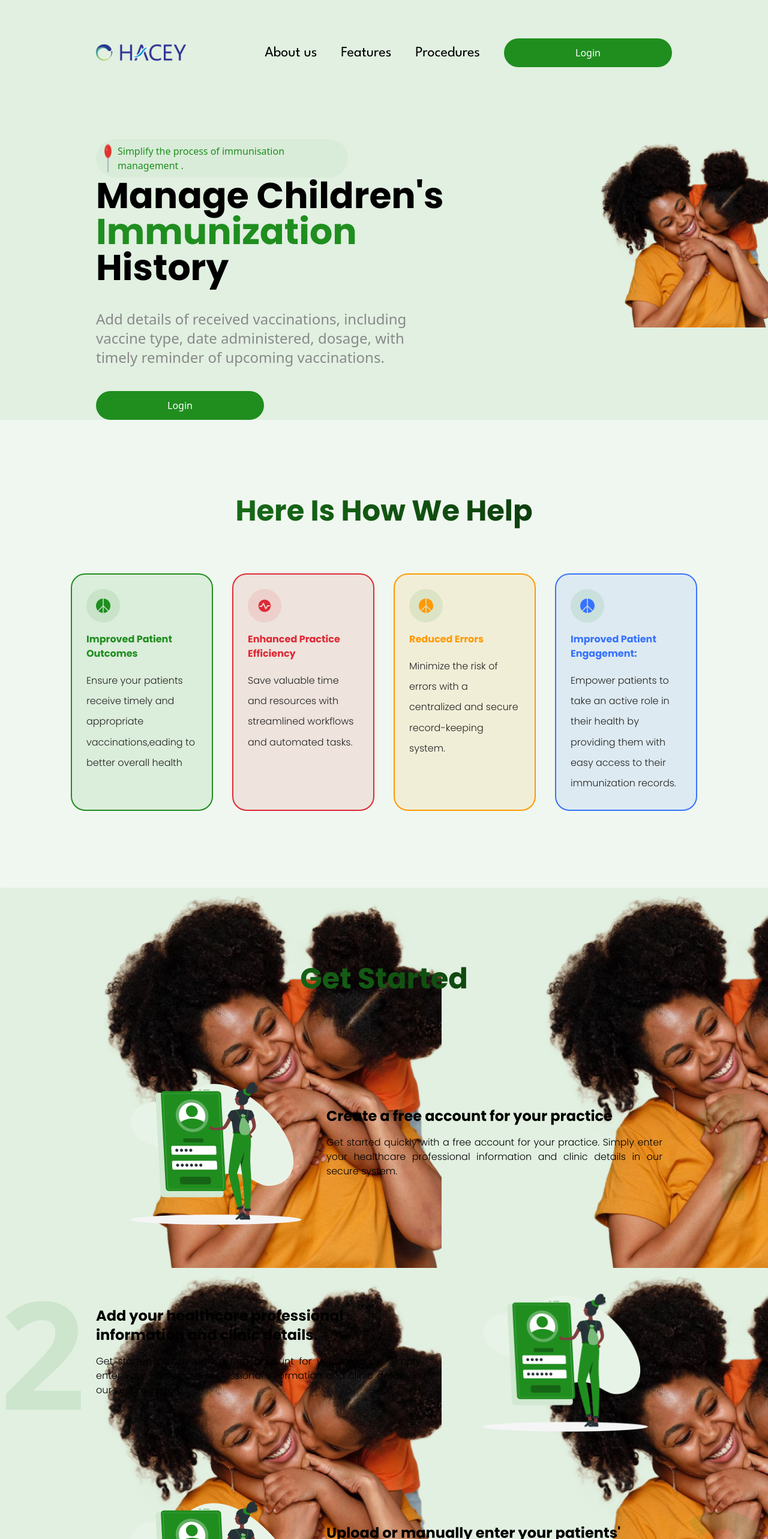
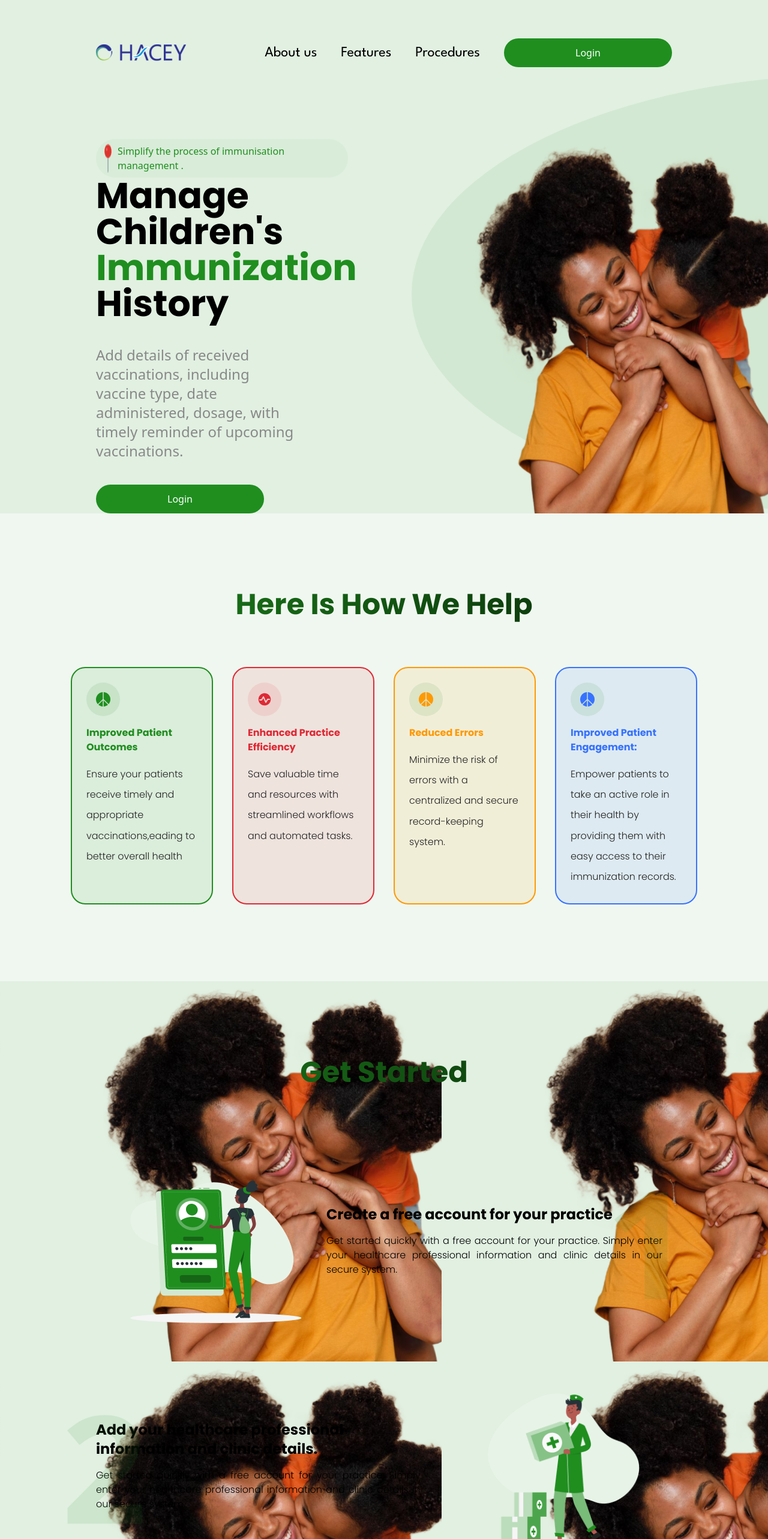
Before and after one commit to moboluwaduroadebajo/vaccine-mgt, a Next.js app: page / in a window 1280 px wide. Shown: the top 2566 px of the page at 60% size. Built offline with nearby package versions, Linux system fonts and the light colour scheme.

Commit message:
complete landing page

```diff
--- a/src/components/Home/GetStartedPage.tsx
+++ b/src/components/Home/GetStartedPage.tsx
@@ -1,9 +1,9 @@
 import React from "react";
 import img1 from "../../../public/img1.png";
-import Image from "next/image";
-import StepstoStart from "../StepstoStart";
-
-// #f0f7f0;
+import img2 from "../../../public/img2.png";
+import img3 from "../../../public/img3.png";
+import img4 from "../../../public/img4.png";
+import StepstoStart from "./StepstoStart";
 
 const GetStartedPage = () => {
   const menu = [
@@ -19,25 +19,25 @@ const GetStartedPage = () => {
       title: "Add your healthcare professional information and clinic details.",
       description:
         "Get started quickly with a free account for your practice. Simply enter your healthcare professional information and clinic details in our secure system.",
-      image: img1,
+      image: img2,
     },
     {
       id: 3,
       title: "Upload or manually enter your patients' immunization data.",
       description:
         "Upload your patients' immunization data directly or enter it manually with ease. Our system is designed for efficient data management.",
-      image: img1,
+      image: img3,
     },
     {
       id: 4,
       title: "Set up automated reminders and customize reporting preferences.",
       description:
         "Never miss a vaccination again! Set up automated alerts for upcoming immunizations and customize reporting preferences to meet your practice's specific needs.",
-      image: img1,
+      image: img4,
     },
   ];
   return (
-    <div className="bg-[#E1F0E1] pt-32 bg-hero-image">
+    <div className="bg-[#E1F0E1] py-32 bg-hero-image">
       <p className="font-poppins text-center text-transparent capitalize bg-gradient-to-r from-[#1F8E1F] to-[#061c06] bg-clip-text md:text-5xl text-3xl font-bold pb-20">
         Get Started
       </p>
--- a/src/components/Home/HeroSection.tsx
+++ b/src/components/Home/HeroSection.tsx
@@ -10,7 +10,7 @@ const HeroSection = () => {
       <Navbar />
 
       <div className="mt-20 lg:flex justify-between lg:pl-40 pl-8">
-        <div className="w\-1/2">
+        <div className="w-1/2">
           <div className="flex gap-1 bg-[#D9ECD9] p-2 md:w-[420px] w-[340px] rounded-full">
             <Image alt="pin" src={pin} />
             <p className="text-[#1F8E1F] md:text-base text-xs">
@@ -33,8 +33,18 @@ const HeroSection = () => {
           </button>
         </div>
 
-        <div className="lg:block hidden">
-          <Image alt="mom-image" src={HeroImage} />
+        <div className="lg:flex hidden relative">
+          <svg
+            className="absolute right-0 bottom-0"
+            width={594}
+            height={732}
+            viewBox="0 0 594 732"
+            fill="none"
+            xmlns="http://www.w3.org/2000/svg">
+            <ellipse cx={745.5} cy={366} rx={745.5} ry={366} fill="#D2E8D2" />
+          </svg>
+          <Image alt="mom-image" src={HeroImage} className="z-50" />
+          {/* <div className="w-full h-[500px] bg-red-600 absolute top-0 -right-1/4 rounded-[50%] overflow-hidden"></div> */}
         </div>
       </div>
     </div>
--- a/src/components/Home/Navbar.tsx
+++ b/src/components/Home/Navbar.tsx
@@ -2,6 +2,7 @@ import Image from "next/image";
 import React from "react";
 import Logo from "@/../public/logo.png";
 import { IoIosMenu } from "react-icons/io";
+import Link from "next/link";
 
 const Navbar = () => {
   return (
@@ -10,14 +11,16 @@ const Navbar = () => {
 
       <div className="md:flex hidden gap-10 justify-center items-center">
         <ul className="flex items-center lg:gap-10 gap-8 font-league lg:text-2xl text-xl text-nowrap text-[#000]">
-          <li>About us </li>
-          <li>Features</li>
-          <li>Procedures</li>
+          <li className=" cursor-pointer hover:text-green-700">About us </li>
+          <li className=" cursor-pointer hover:text-green-700">Features</li>
+          <li className=" cursor-pointer hover:text-green-700">Procedures</li>
         </ul>
 
-        <button className="bg-[#1F8E1F] lg:w-[280px] w-[100px] h-12 rounded-[80px] text-white">
-          Login
-        </button>
+        <Link href="/login">
+          <button className="bg-[#1F8E1F] lg:w-[280px] w-[100px] h-12 rounded-[80px] text-white">
+            Login
+          </button>
+        </Link>
       </div>
 
       {/* mobile Navbar */}
--- /dev/null
+++ b/src/components/Home/RegisterSection.tsx
@@ -0,0 +1,28 @@
+import React from "react";
+import Image from "next/image";
+import nurse from "@/assets/nurse-img.png";
+
+const RegisterSection = () => {
+  return (
+    <div className="relative">
+      <Image alt="nurse-image" src={nurse} className=" object-cover w-screen" />
+
+      <div className="absolute md:top-[40%] md:left-[60%] top-[10%] left-[50%] max-w-[]">
+        <p className="text-white font-poppins md:text-2xl text-sm md:leading-[48px] max-w-[500px] font-medium mb-8">
+          Join a growing network of healthcare professionals who are
+          transforming immunization management! <br />
+          <span>
+            {" "}
+            Sign up for your free account today and experience the difference.
+          </span>
+        </p>
+
+        <button className="bg-[#1F8E1F] lg:w-[400px] w-[200px] rounded-[80px] text-white md:h-[62px] h-12">
+          Register now
+        </button>
+      </div>
+    </div>
+  );
+};
+
+export default RegisterSection;
--- a/src/components/StepstoStart.tsx
+++ b/src/components/Home/StepstoStart.tsx
@@ -1,6 +1,5 @@
 import Image, { StaticImageData } from "next/image";
 import React from "react";
-import img1 from "../../public/img1.png";
 
 interface StepsProps {
   isMultiple?: boolean;
@@ -18,13 +17,13 @@ const StepstoStart = ({
 }: StepsProps) => {
   return (
     <div
-      className={`flex items-center md:p-8 p-4 relative md:px-40 mb-4 ${
+      className={`flex items-center md:p-10 p-4 relative md:px-40 mb-4 ${
         isMultiple
-          ? "flex-row-reverse md:justify-end md:gap-16"
+          ? "flex-row-reverse md:justify-around md:gap-16"
           : "md:justify-center"
       }`}>
-      <div className="">
-        <Image alt="img1" src={img1} className="" />
+      <div>
+        <Image alt="img1" src={image} className="" />
       </div>
 
       <div className="font-poppins flex flex-col gap-4">
@@ -36,11 +35,11 @@ const StepstoStart = ({
 
       <div
         className={`absolute top-0 bottom-0 flex items-center justify-center ${
-          isMultiple ? "left-0" : "right-0"
+          isMultiple ? "left-[8%]" : "right-[10%]"
         }`}>
-        <span className="text-[#1F8E1F] text-[250px] leading-none opacity-[10%] font-bold">
+        <p className="text-[#1F8E1F] text-[250px] leading-none opacity-[10%] font-bold">
           {id}
-        </span>
+        </p>
       </div>
     </div>
   );
--- a/src/components/Home/index.tsx
+++ b/src/components/Home/index.tsx
@@ -2,4 +2,5 @@ export { default as Navbar } from "./Navbar";
 export { default as Hero } from "./HeroSection";
 export { default as Help } from "./Help";
 export { default as GetStarted } from "./GetStartedPage";
+export { default as RegisterSection } from "./RegisterSection";
 export { default as Footer } from "./Footer";
--- a/src/pages/index.tsx
+++ b/src/pages/index.tsx
@@ -1,4 +1,10 @@
-import { Footer, GetStarted, Help, Navbar } from "@/components/Home";
+import {
+  Footer,
+  GetStarted,
+  Help,
+  Navbar,
+  RegisterSection,
+} from "@/components/Home";
 import HeroSection from "@/components/Home/HeroSection";
 import Image from "next/image";
 // import { Inter } from "next/font/google";
@@ -11,6 +17,7 @@ export default function Home() {
       <HeroSection />
       <Help />
       <GetStarted />
+      <RegisterSection />
       <Footer />
     </>
   );
--- /dev/null
+++ b/src/pages/login.tsx
@@ -0,0 +1,7 @@
+import React from "react";
+
+const login = () => {
+  return <div>This is the login page</div>;
+};
+
+export default login;
```
Also changed, not shown: src/assets/nurse-img.png (added).
